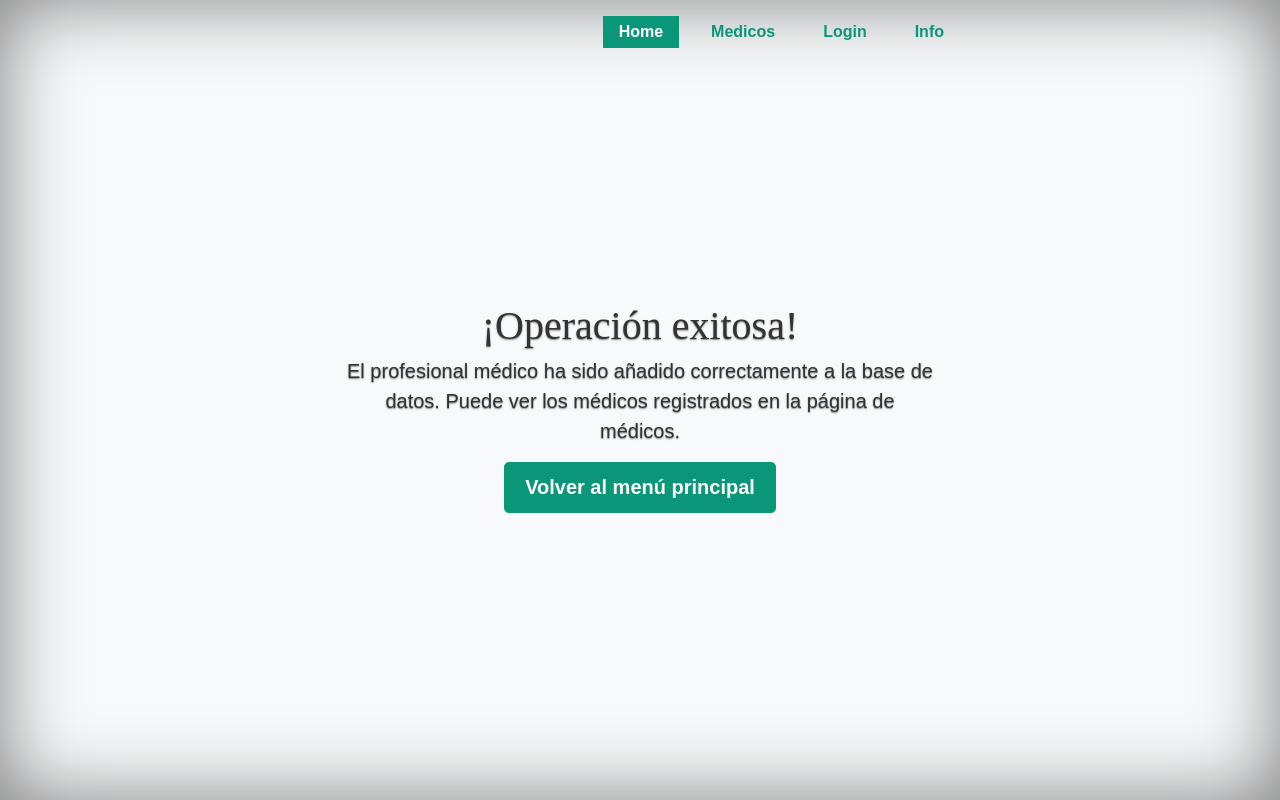
After one commit to Elefante-ISIS2503/RasiMedical, a Django app: template appCliente/ui/templates/ui/submitDoctor.html in a window 1280 px wide. The commit adds this page. Run offline with Django 4.2, Linux system fonts and the light colour scheme; the template is opened without the code that fills it, so the values that code supplies are empty.

Commit message:
Fixed doctor POST request

```diff
--- /dev/null
+++ b/appCliente/ui/templates/ui/submitDoctor.html
@@ -0,0 +1,183 @@
+<!doctype html>
+<html lang="en">
+
+<head>
+    <meta charset="utf-8">
+    <meta name="viewport" content="width=device-width, initial-scale=1, shrink-to-fit=no">
+    <meta name="description" content="">
+    <meta name="author" content="">
+
+    <title>🏥 RASI Medical</title>
+
+    <!-- Bootstrap core CSS -->
+    <link href="https://getbootstrap.com/docs/4.0/dist/css/bootstrap.min.css" rel="stylesheet">
+
+    <!-- Custom styles for this template, it's called cover.css -->
+    <link rel="stylesheet" href="static/cover.css">
+
+    <!-- Custom CSS -->
+    <style>
+        /*
+        * Globals
+        */
+
+        /* Links */
+        a,
+        a:focus,
+        a:hover {
+            color: #0a9779;
+            /* Use a medical app color */
+            text-decoration: none;
+            /* Remove underline */
+        }
+
+        /* Custom default button */
+        .btn-secondary,
+        .btn-secondary:hover,
+        .btn-secondary:focus {
+            color: #fff;
+            /* Prevent inheritance from `body` */
+            background-color: #0a9779;
+            /* Use a medical app color */
+            border: .05rem solid #0a9779;
+            /* Use a medical app color */
+        }
+
+        /*
+        * Base structure
+        */
+
+        .container {
+            margin: 0 !important;
+        }
+
+        html,
+        body {
+            height: 100%;
+            background-color: #f8f9fa;
+            /* Use a lighter background color */
+        }
+
+        body {
+            color: #333;
+            /* Use a darker text color */
+        }
+
+        .nav-masthead .nav-link {
+            padding: .25rem 1rem;
+            color: #0a9779;
+            /* Use a medical app color */
+            background-color: transparent;
+            text-align: center;
+            /* Center-align the text */
+            border: none;
+            /* Remove border */
+            text-shadow: none;
+        }
+
+        .nav-masthead .nav-link:hover,
+        .nav-masthead .nav-link:focus {
+            background-color: transparent;
+            /* Remove background color on hover/focus */
+
+        }
+
+        .nav-masthead .active {
+            color: #fff;
+            /* Change text color for active link */
+            background-color: #0a9779;
+            /* Change background color for active link */
+        }
+
+        .nav-masthead .active:hover,
+        .nav-masthead .active:focus {
+            background-color: #0a9779;
+            /* Change background color on hover/focus */
+        }
+
+        @media (min-width: 48em) {
+            .masthead-brand {
+                float: left;
+            }
+
+            .nav-masthead {
+                float: right;
+            }
+        }
+
+        /*
+        * Cover
+        */
+        .cover {
+            padding: 0 1.5rem;
+        }
+
+        .cover .btn-lg {
+            padding: .75rem 1.25rem;
+            font-weight: 700;
+        }
+
+        /*
+        * Footer
+        */
+        .mastfoot {
+            color: #333;
+            /* Use a darker text color */
+        }
+
+        /* Sets a nice font style for all headers */
+        h1,
+        h2,
+        h3,
+        h4,
+        h5,
+        h6 {
+            font-family: 'Merriweather', serif;
+            /* Change the font */
+        }
+
+        /* Sets a nice font style for all body text */
+        body {
+            font-family: 'Merriweather Sans', sans-serif;
+            /* Change the font */
+        }
+    </style>
+</head>
+
+<body class="text-center">
+
+    <div class="cover-container d-flex p-3 flex-column flex-row align-items-right" style="width: 100%;">
+        <header class=" masthead mb-auto">
+            <div class="inner">
+                <!-- makes a clickable link -->
+                <h3 class="masthead-brand"> </h3>
+                <nav class="nav nav-masthead justify-content-center">
+                    <!-- makes a clickable link -->
+                    <a class="nav-link active" href="home">Home</a>
+                    <!-- makes a clickable link -->
+                    <a class="nav-link" href="#">Medicos</a>
+                    <!-- makes a clickable link -->
+                    <a class="nav-link" href="#">Login</a>
+                    <!-- makes a clickable link -->
+                    <a class="nav-link" href="#">Info</a>
+                </nav>
+            </div>
+        </header>
+
+        <main role="main" class="inner cover">
+            <h1 class="cover-heading">¡Operación exitosa!</h1>
+            <p class="lead">El profesional médico ha sido añadido correctamente a la base de datos. Puede ver los
+                médicos registrados en la página de médicos.</p>
+            <p class="lead">
+                <a href="home" class="btn btn-lg btn-secondary">Volver al menú principal</a>
+            </p>
+        </main>
+
+        <footer class="mastfoot mt-auto">
+
+        </footer>
+    </div>
+
+</body>
+
+</html>
--- a/appCliente/ui/urls.py
+++ b/appCliente/ui/urls.py
@@ -5,4 +5,5 @@ urlpatterns = [
     path("", views.home, name="home"),
     path("home", views.home, name="home"),
     path("newDoctor", views.newDoctor, name="newDoctor"),
+    path("submitDoctor", views.submitDoctor, name="submitDoctor"),
 ]
```
Also changed, not shown: appCliente/ui/templates/ui/newDoctor.html (+10 -10 lines), appCliente/ui/views.py (+30 -0 lines), appCliente/ui/templates/ui/showDoctors.html (added).
